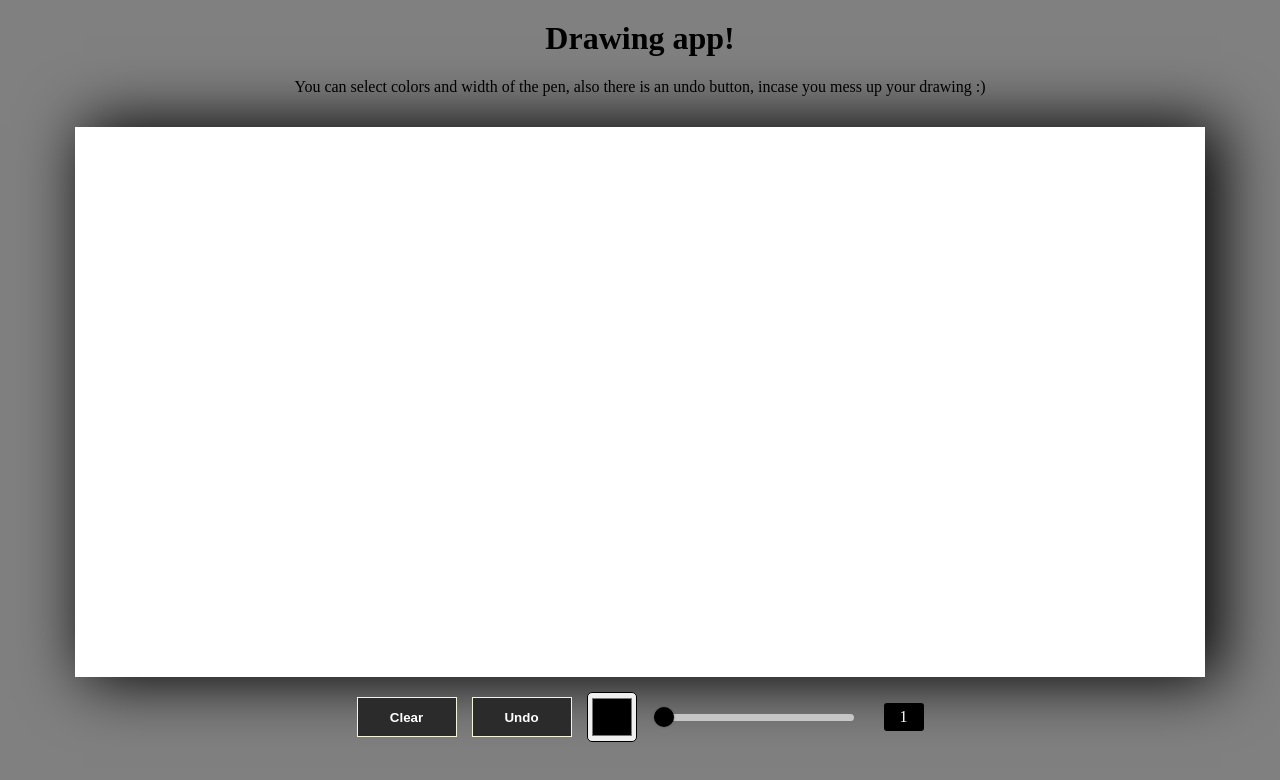
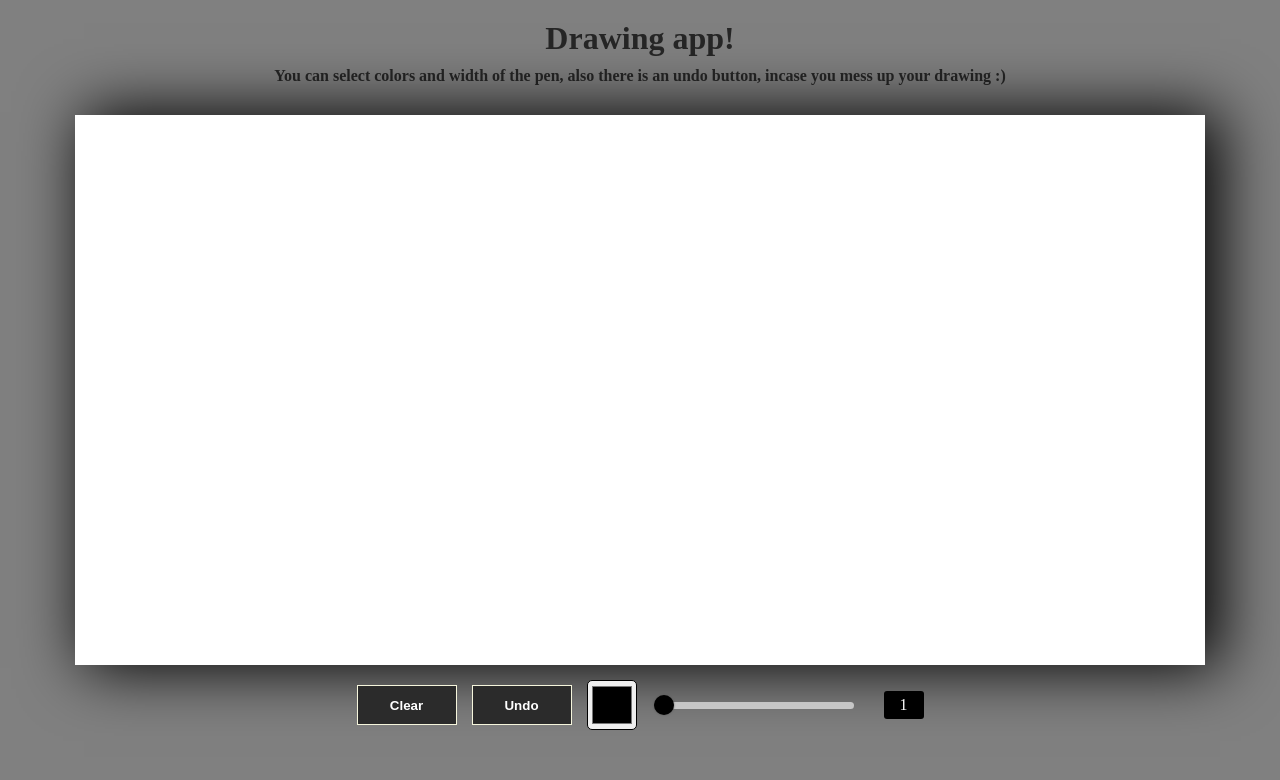
Before and after one commit to MantasPauza/Odin-etch-a-sketch, a plain HTML site: page index.html in a window 1280 px wide. Drawn offline with Linux system fonts and the light colour scheme.

Commit message:
style: :lipstick: fix h1 and p tag colors

```diff
--- a/styles/styles.scss
+++ b/styles/styles.scss
@@ -10,13 +10,17 @@ body {
     display: flex;
     flex-direction: column;
     align-items: center;
-    h1 {
+    h1 , p{
       margin: 5px;
+      color: rgb(38, 38, 38);
+    }
+    p {
+      font-weight: bold;
     }
     canvas {
       box-shadow: 12px 0px 60px 3px black;
       cursor: pointer;
-      margin-top: 15px;
+      margin-top: 25px;
     }
     #misc {
       display: flex;
```
Also changed, not shown: styles/styles.css, 1 other file.
